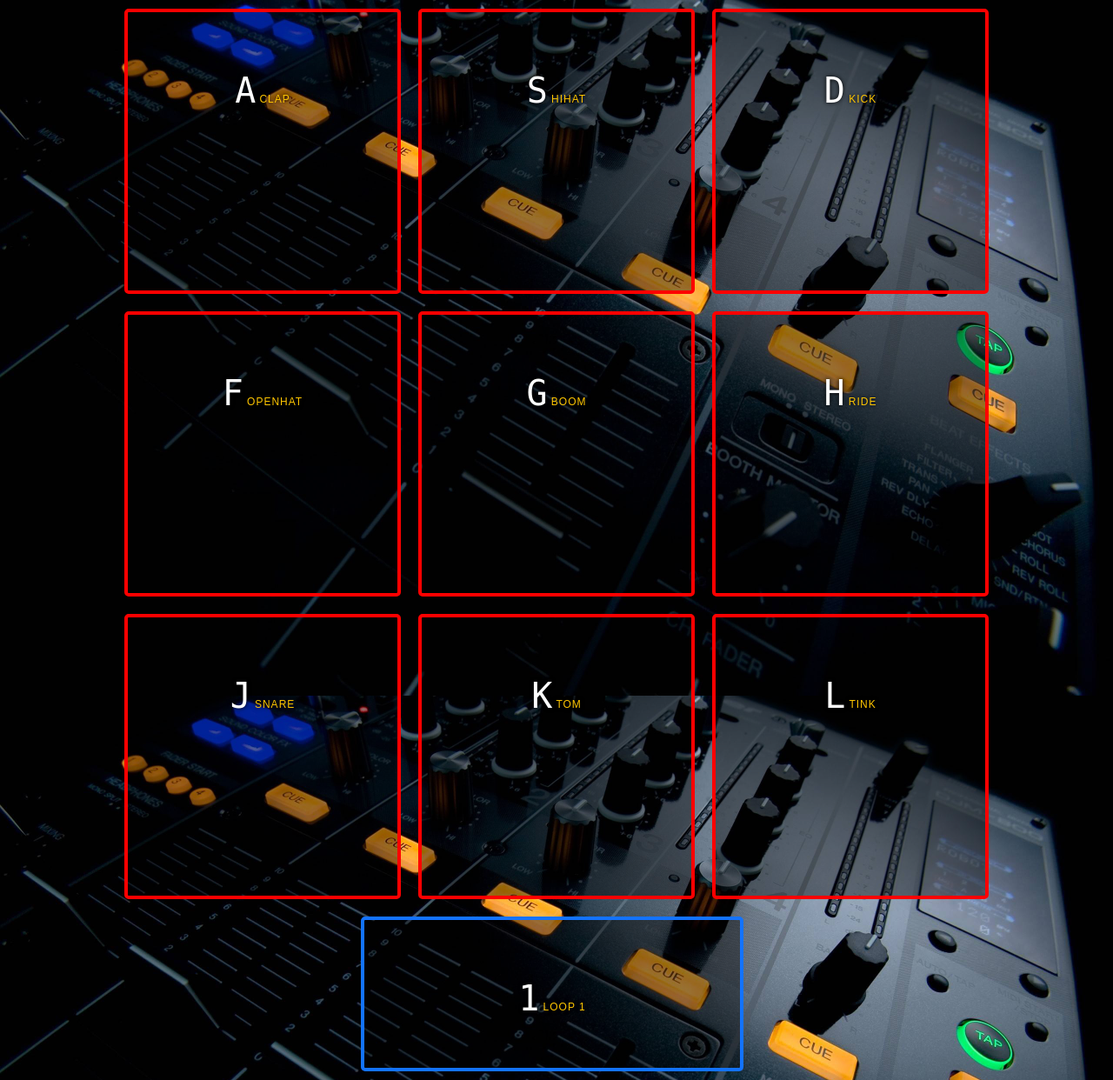
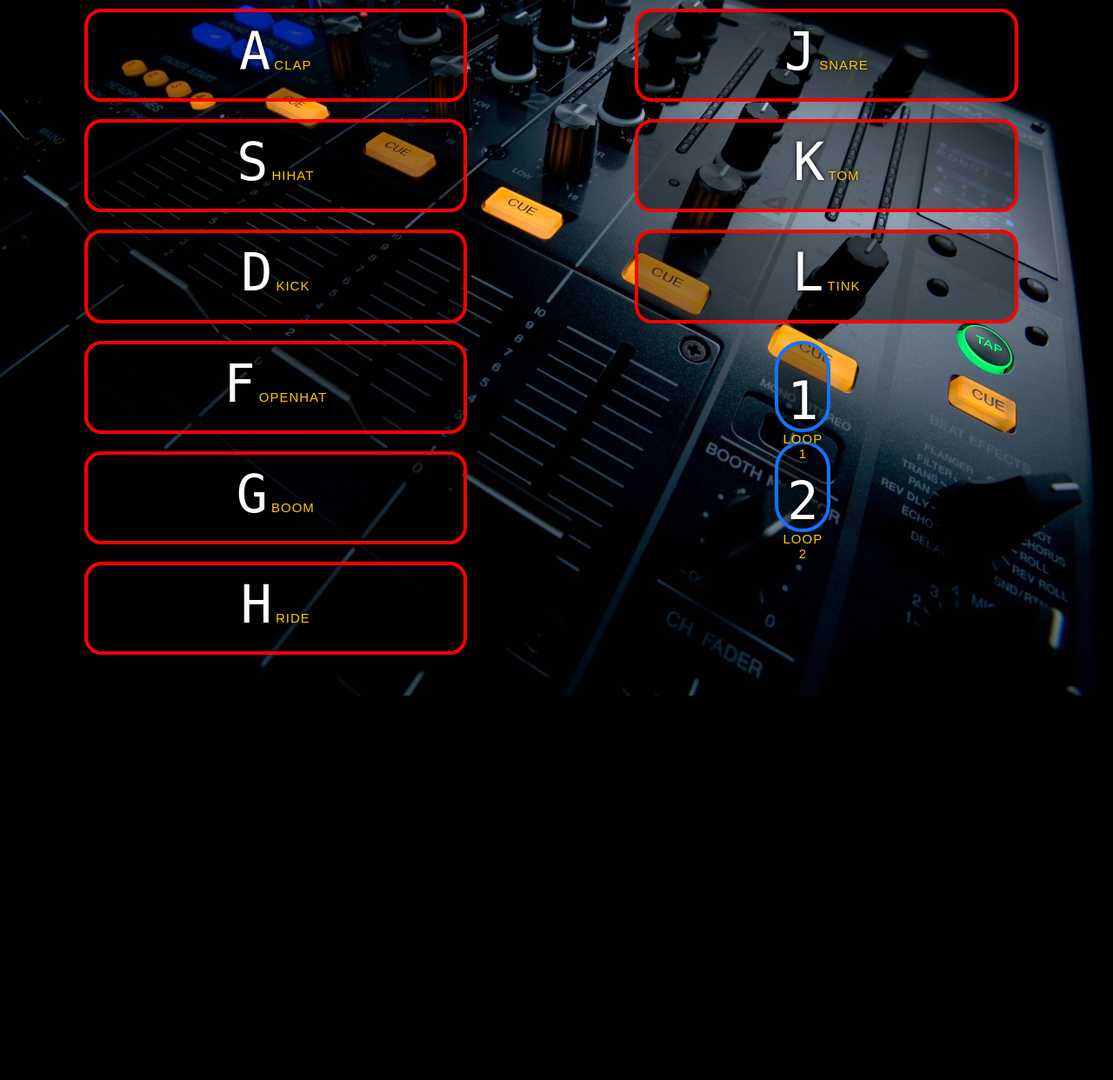
Before and after one commit to ERRORthenBSOD/drum-kit, a PHP site: page /index.html in a window 1280 px wide. Shown: the whole page at 87% size. After the commit the page ends 800 px from the top, so only its background shows below. Run offline with PHP 8.4, Linux system fonts and the light colour scheme.

Commit message:
it done?

```diff
--- a/index.html
+++ b/index.html
@@ -45,9 +45,15 @@
       <kbd>L</kbd>
       <span class="sound">tink</span>
     </div>
-    <div data-key="49" id="49" class="key loop">
-    <kbd>1</kbd>
-    <span class="sound">Loop 1</span>
+    <div class="loop-group">
+      <div data-key="49" id="49" class="key loop">
+        <kbd>1</kbd>
+        <span class="sound">Loop 1</span>
+      </div>
+      <div data-key="50" id="50" class="key loop">
+        <kbd>2</kbd>
+        <span class="sound">Loop 2</span>
+      </div>
     </div>
     </div>
 
@@ -70,6 +76,7 @@
   <audio data-key="75" src="sounds/tom.wav"></audio>
   <audio data-key="76" src="sounds/tink.wav"></audio>
   <audio loop data-key="49" src="sounds/Loop1.wav"></audio>
+  <audio loop data-key="50" src="sounds/Loop2.wav"></audio>
 
 <script>
 
--- a/style.css
+++ b/style.css
@@ -21,47 +21,28 @@ body,html {
 
 .keys {
   display: flex;
-  min-height: 100vh;
-  /*flex-direction: column;*/
-  align-items: stretch;
+  /*height: 110vh;*/
+  height: 99vh;
+  width: 99vw;
+  flex-direction: column;
+  /*align-items: stretch;*/
   /*align-items: baseline;*/
-  justify-content: center;
+  align-items: center;
+  /*justify-content: center;*/
   flex-wrap: wrap;
-}
-
-.divv {
-  display: flex;
-  /*min-height: 100vh;*/
-  /*flex-direction: column;*/
-  align-items: last-baseline;
-  flex-direction: row;
-}
-
-.keyy {
-  border: .4rem solid red;
-  border-radius: .5rem;
-  margin: 1rem;
-  font-size: 1.5rem;
-  padding: 1rem .5rem;
-  transition: all .09s ease;
-  width: 10rem;
-  text-align: center;
-  color: white;
-  background: rgba(0,0,0,0.4);
-  text-shadow: 0 0 .5rem black;
 }
 
 
 .key {
   border: .4rem solid red;
-  border-radius: .5rem;
+  border-radius: 2rem;
   margin: 1rem;
   font-size: 1.5rem;
   padding: 1rem .5rem;
   transition: all .09s ease;
   /*width: 10rem;*/
-  width: 30rem;
-  height: 30rem;
+  width: 33.3333%;
+  height: 10%;
   text-align: center;
   color: white;
   background: rgba(0,0,0,0.4);
@@ -70,14 +51,16 @@ body,html {
 
 .loop {
   border: .4rem solid #1373ff;
-  border-radius: .5rem;
+  border-radius: 6rem;
   margin: 1rem;
   font-size: 1.5rem;
-  margin-left: 0rem;
+  padding: 3rem .5rem;
+  /*margin-left: 0rem;*/
   transition: all .09s ease;
   /*width: 10rem;*/
-  width: 33%;
-  height: 15rem;
+  width: 33.3333%;
+  /*width: 20rem;*/
+  height: 10%;
   text-align: center;
   color: white;
   background: rgba(0,0,0,0.4);
@@ -95,14 +78,16 @@ body,html {
 
 kbd {
   display: inline-flex;
-  font-size: 4rem;
-  align-items: center;
+  font-size: 6rem;
+  text-align: center;
+  /*align-items: center;*/
+  /*padding-top: 1rem;*/
   justify-content: center;
-  height: 20vh
+  /*height: 100vh*/
 }
 
 .sound {
-  font-size: 1.2rem;
+  font-size: 1.5rem;
   text-transform: uppercase;
   letter-spacing: .1rem;
   color: #ffc600;
```
